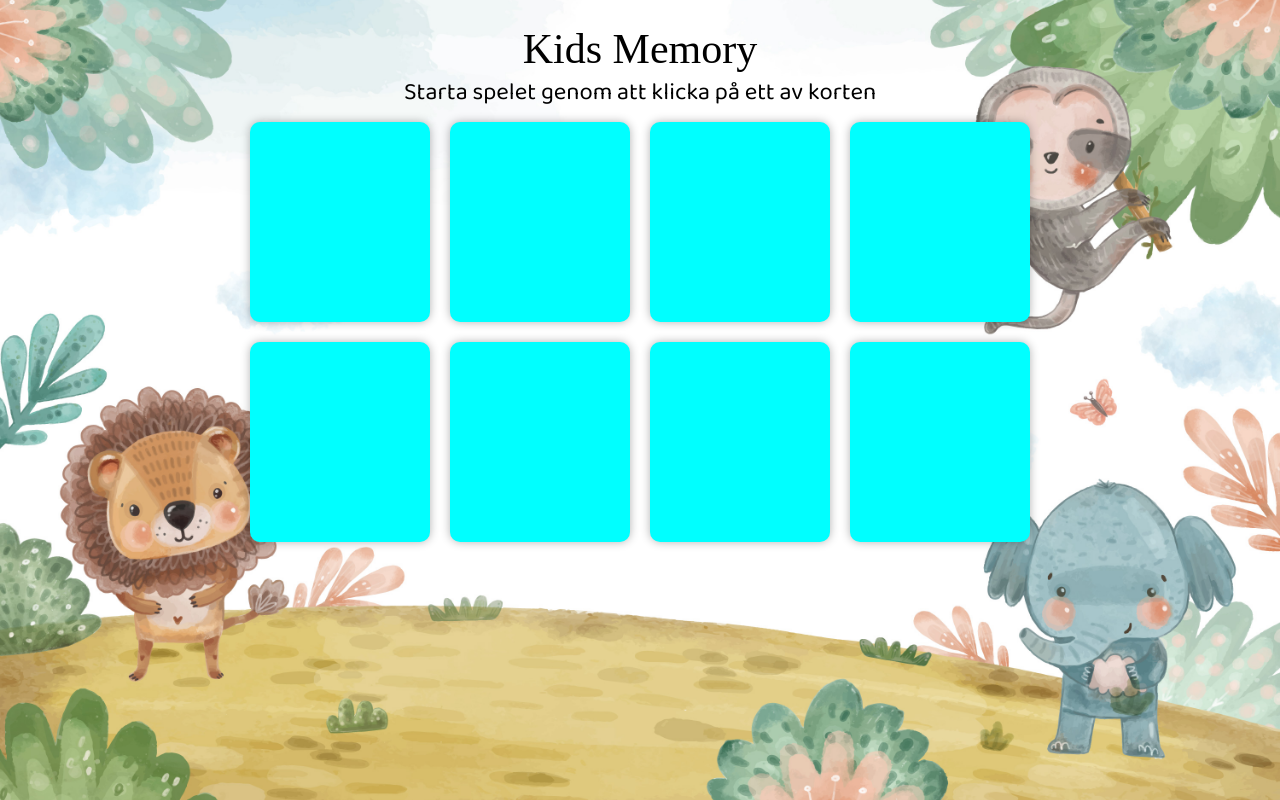
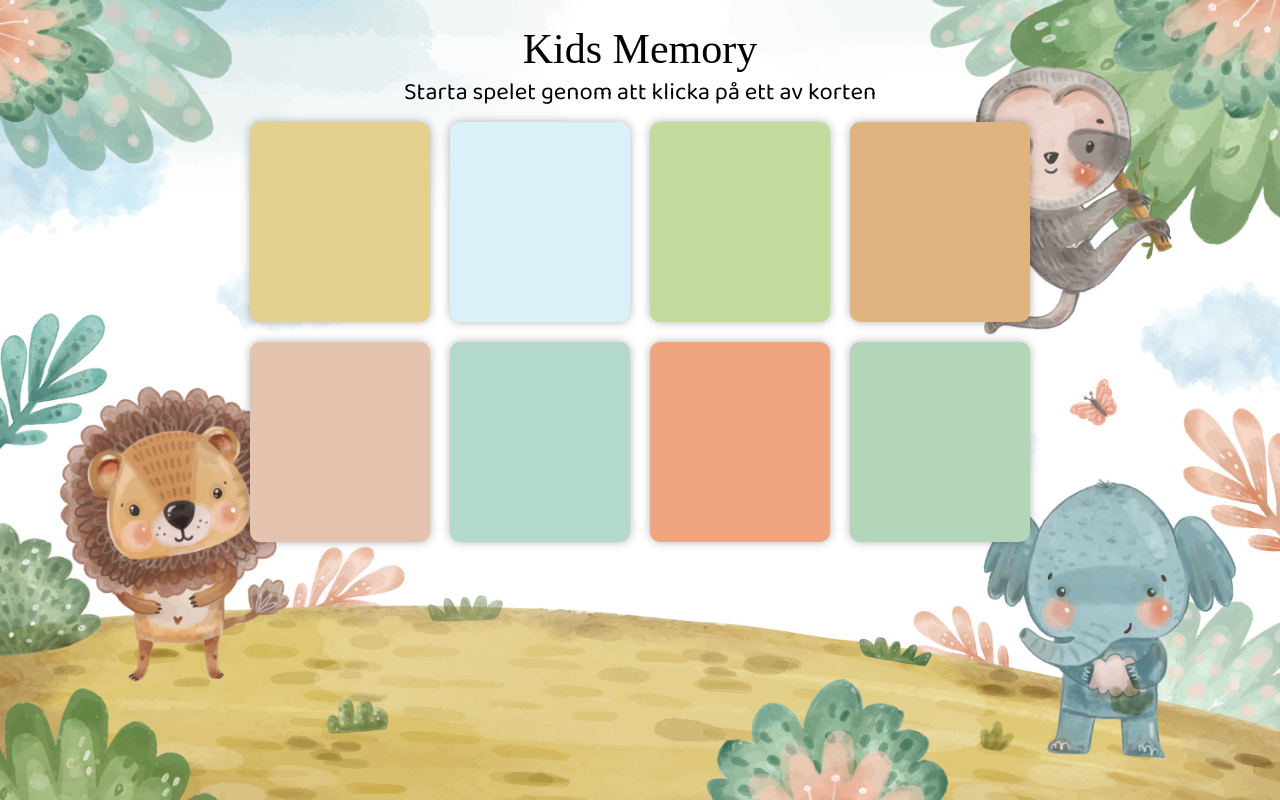
Before and after one commit to DianaNilsson/react-memory-game, a React (Create React App) app: page / in a window 1280 px wide. Built offline with nearby package versions, Linux system fonts and the light colour scheme; a web font is replaced by a local one.

Commit message:
Style cards

```diff
--- a/src/components/card/Card.css
+++ b/src/components/card/Card.css
@@ -19,6 +19,34 @@
   border-radius: 10px;
 }
 
-.not-flipped {
-  background-color: aqua;
+.not-flipped:first-of-type {
+  background-color: #e4d190;
 }
+
+.not-flipped:nth-of-type(2) {
+  background-color: #daf1f9;
+}
+
+.not-flipped:nth-of-type(3) {
+  background-color: #c2da9b;
+}
+
+.not-flipped:nth-of-type(4) {
+  background-color: #dfb47f;
+}
+
+.not-flipped:nth-of-type(5) {
+  background-color: #e4c4af;
+}
+
+.not-flipped:nth-of-type(6) {
+  background-color: #b3d9ce;
+}
+
+.not-flipped:nth-of-type(7) {
+  background-color: #f1a480;
+}
+
+.not-flipped:nth-of-type(8) {
+  background-color: #b3d6b8;
+}
```
